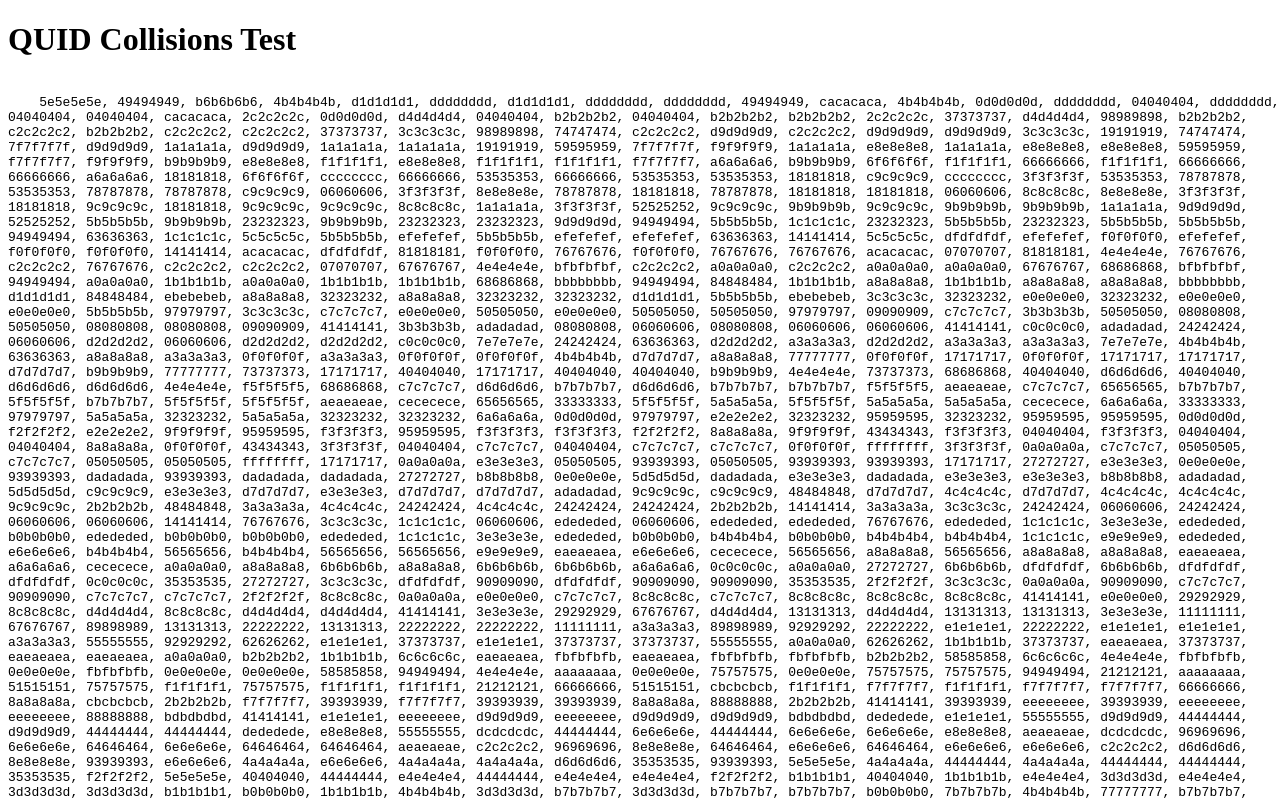
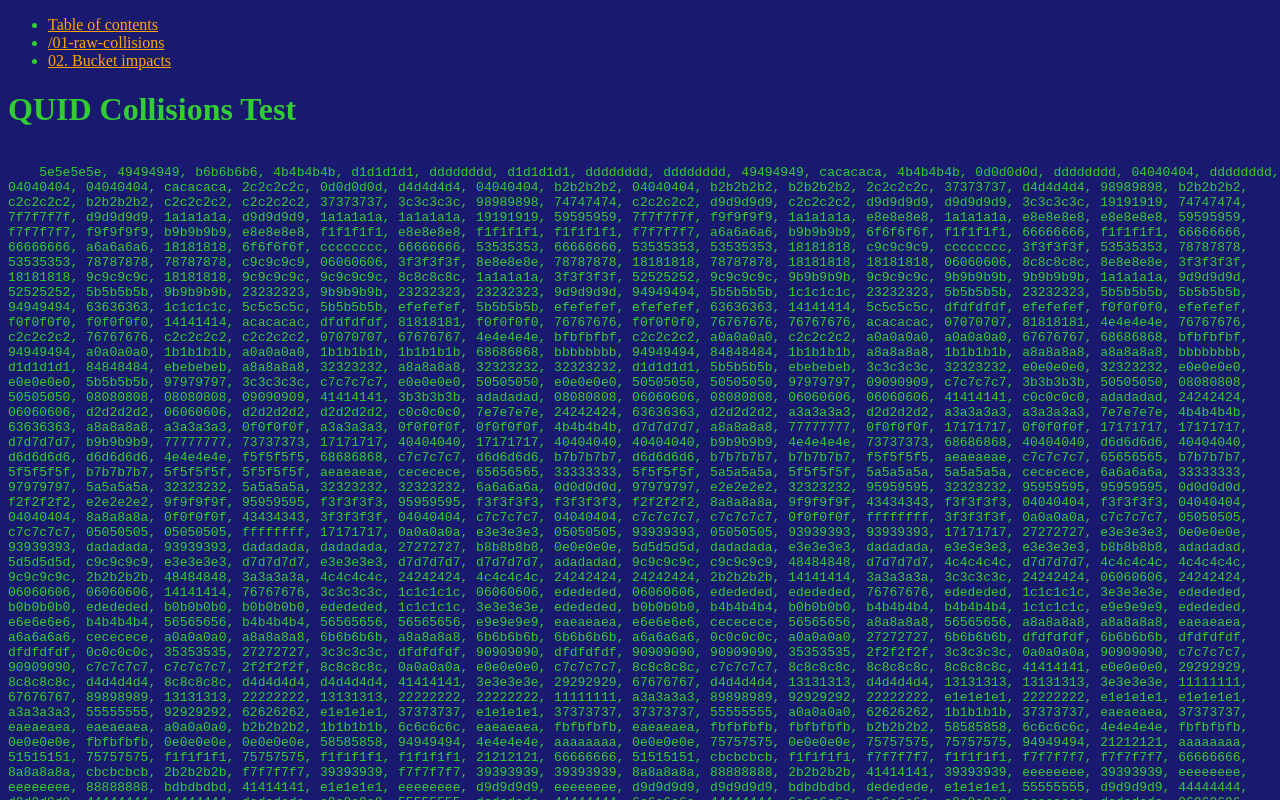
Before and after one commit to hefeust/urbex-quids, a SvelteKit app: page / in a window 1280 px wide. Shown: the top 800 px of the page. Built offline with nearby package versions, Linux system fonts and the light colour scheme.

Commit message:
some bug fixes

```diff
--- a/package.json
+++ b/package.json
@@ -1,6 +1,8 @@
 {
 	"name": "urbex-quids",
 	"version": "0.0.1",
+	"author": "hefeust",
+	"license": "MIT",
 	"scripts": {
 		"dev": "vite dev",
 		"build": "vite build && npm run prepack",
--- a/src/@quids/index.js
+++ b/src/@quids/index.js
@@ -3,8 +3,8 @@ export {
     QUID
 } from  './QUID.js'
 
-import QUIDCollisionsTest from './tests/QUIDCollisionsTest.svelte'
+import Sequences from './tests/Sequences.svelte'
 
 export const components  = {
-    QUIDCollisionsTest
+    Sequences
 }
--- /dev/null
+++ b/src/@quids/tests/RawCollisions.svelte
@@ -0,0 +1,63 @@
+
+<script lang="ts">
+    import { onMount, onDestroy } from "svelte"
+    import { QUID } from '../QUID.js'
+
+    const qgen = new QUID ('#test!')
+    const scores = new Map ()
+
+    let loop_idx = $state (0)
+
+    let ival
+
+    onMount (() => {
+        ival = setInterval (() => {
+//            items = []
+
+            for (let i = 0; i < 16384; i++) {
+                const quid = qgen.next (q => true)
+                const hkey = quid.toString ()
+                const hits = scores.get (hkey) || 0
+                    scores.set (hkey, 1 + hits)
+            }
+
+            loop_idx++
+
+        }, 10)
+
+    })
+
+    onDestroy (() => {
+        return () => clearInterval (ival)
+    })
+
+    let counts = $derived.by (() => {
+        let count = 0
+
+            for (const key of [...scores.keys ()]) {
+                const s = scores.get (key) || 0
+
+                count += s
+            }
+
+        return count
+    })
+
+</script>
+
+<h1> QUID Raw Collisions Test </h1>
+
+<pre>
+    loop index: { loop_idx } * 1000;
+
+        number of { counts };
+
+</pre>
+
+<style>
+    pre {
+        width: 100vw;
+        white-space: pre-wrap;
+        word-wrap; break-word;
+    }
+</style>
--- /dev/null
+++ b/src/routes/+layout.svelte
@@ -0,0 +1,34 @@
+
+<script lang="ts">
+    const LINKS = {
+        '/': 'Table of contents',
+        '/01-raw-collisions': '/01-raw-collisions',
+        '/02-bucket-impacts': '02. Bucket impacts',
+    }
+
+    let { children } = $props ()
+
+</script>
+
+<ul>
+    {#each Object.keys (LINKS) as url }
+        <li>
+            <a href={ url }> { LINKS[url] } </a>
+         </li>
+    {/each}
+</ul>
+
+
+{@render children () }
+
+<style>
+    :global(body) {
+        background-color: midnightblue;
+        color: limegreen;
+        background-image: linearGradient(black, transparent, slateblue);
+    }
+
+    a {
+        color: orange;
+    }
+</style>
--- a/src/routes/+page.svelte
+++ b/src/routes/+page.svelte
@@ -2,10 +2,10 @@
 <script lang="ts">
     import { quids } from '$lib'
 
-    const { QUIDCollisionsTest } = quids.components
+    const { Sequences } = quids.components
 
-    console.log (quids)
-    console.log (quids.components)
+//    console.log (quids)
+//    console.log (quids.components)
 </script>
 
-<QUIDCollisionsTest />
+<Sequences />
--- a/src/routes/001-quid-collisions/+page.svelte
+++ /dev/null
@@ -1,4 +0,0 @@
-
-<script lang="ts">
-
-</script>
--- /dev/null
+++ b/src/routes/01-raw-collisions/+page.svelte
@@ -0,0 +1,6 @@
+
+<script lang="ts">
+    import RawCollisions from '@quids/tests/RawCollisions.svelte'
+</script>
+
+<RawCollisions />
--- /dev/null
+++ b/src/routes/02-bucket-impacts/+page.svelte
@@ -0,0 +1,2 @@
+
+<h1>02. Bucket impacts </h1>
--- a/src/routes/scores.js
+++ /dev/null
@@ -1,4 +0,0 @@
-
-
-
-function score () {}
```
Also changed, not shown: src/@quids/tests/QUIDCollisionsTest.svelte.d.ts (deleted, +0 -18 lines), src/routes/collisions.js (added, +48 -0 lines), src/@quids/tests/Sequences.svelte (renamed from src/@quids/tests/QUIDCollisionsTest.svelte), 1 other file (tests, documents, lock files or other folders).
